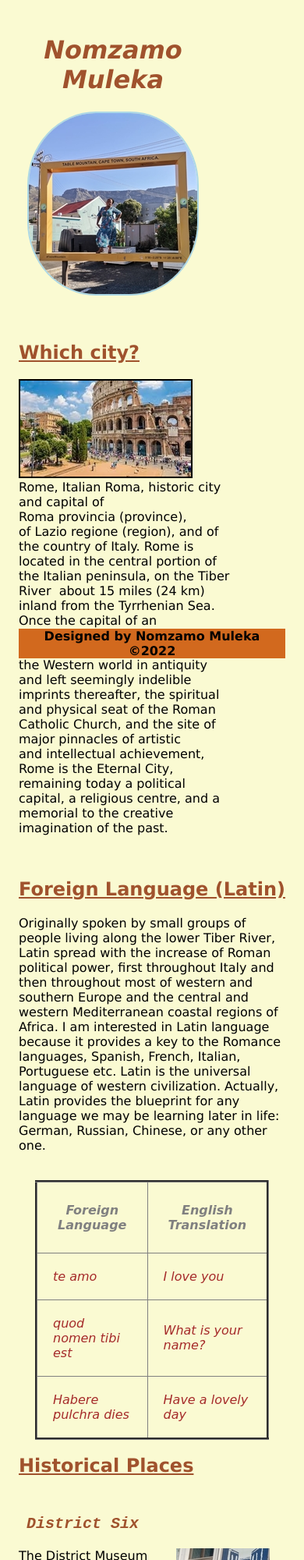
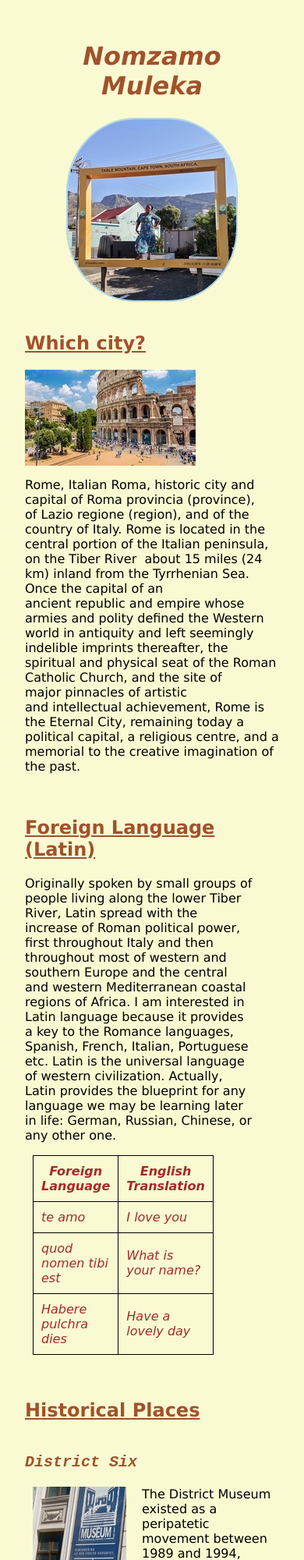
Before and after one commit to Zamoku/Responsive-Website, a plain HTML site: page index.html in a window 390 px wide. Shown: the top 2000 px of the page at 78% size. Drawn offline with Linux system fonts and the light colour scheme.

Commit message:
changes after review

```diff
--- a/Stylepage.css
+++ b/Stylepage.css
@@ -1,5 +1,5 @@
 body{
-    margin: 1.5em;
+    margin: 2em;
     padding: 0;
     font-family: Verdana, Geneva, Tahoma, sans-serif;
     background-color:lightgoldenrodyellow;
@@ -21,15 +21,19 @@ body{
     margin-right: 100px;
 
 }
+.city{
+    height: fit-content;
+}
  .city img{
     margin-right: 30px;
-    border: 2px solid black;
+    /* border: 2px solid black;  */
+    object-fit: contain;
 }
 .cityDescription{
     display: flex;
     flex-wrap: nowrap;
     flex-direction: row;
-    width: 70%;
+    width: 80%;
 
  }
 .cityDescription p{
@@ -37,42 +41,47 @@ body{
   margin-top: 2px;
 
 }
-table{
-    width: 1000px;
+table, th, td{
+    width: 700px;
     color:red;
     border-collapse: collapse;
     font-style: italic;
     font-family: cursive;
-    margin-left: auto;
-    margin-right: auto;
+    margin-left: 100px;
+    /* margin-right: auto; */
+    border: 1px solid black;
+    padding: 10px;
 }
 th{
-    height: 50px;
+    /* height: 50px; */
     color: grey;
 }
 
 .foreign{
-    max-width: 1050px;
-    height: 500px;
+    max-width: 90%;
+    /* height: 500px; */
 }
 .foreign p{
     color: black;
 }
 
  .historicalPlaces img{
-    /* padding-left: 5px; */
     padding-left: 20px;
     padding-right: 20px;
+    padding-bottom: 2px;
+    width: 120px;
+    height: 242px;
+    object-fit: cover;
 
 }
  .historicalPlaces{
      display: flex;
-     padding-top: 10px;
-     position: relative;
+     padding-top: 1px;
+     /* position: relative; */
 }
 
 .historicalPlaces h3{
-    padding-left: 10px;
+    padding-left: 40px;
     margin-left: auto;
     margin-right: auto;
     font-family:monospace;
@@ -82,6 +91,8 @@ th{
 }
 .historicalPlaces p{
    color: black;
+   padding-left: 5px;
+
 }
 .left{
  float: right;
@@ -91,7 +102,7 @@ th{
 
 }
 .footer{
-    position:sticky;
+    position:relative;
     left: 0;
     bottom: 0;
     width: 100%;
@@ -100,12 +111,10 @@ th{
     text-align: center;
 }
 
- @media (max-width: 500px){
-
+ @media screen and (max-width: 450px){
     .intro{
         flex-direction: column;
-        /* padding-left: 10px;  */
-
+         padding-left: 100px;
 
     }
     .heading{
@@ -113,32 +122,122 @@ th{
         padding-left: 100px;
     }
     .intro img{
-        margin-bottom: 20px;
+        border: 2px solid lightblue;
 
     }
     .city{
-        flex-direction: column;
+        flex-direction:column;
+        flex-wrap: wrap;
+        height: fit-content;
 
     }
     .cityDescription{
         display: flex;
         flex-wrap: wrap;
-        width: 80%;
+        width: 100%;
+        /* padding-bottom: 55px; */
 
+    }
+    .cityDescription p{
+        margin-top: 10px;
+        /* margin-bottom: 100px; */
     }
     .foreign{
         flex-direction: column;
-        height: 700px;
+        width: 100%;
+        /* height: 540px;    */
+        /* max-width: 400px; */
+        /* padding-top: 60px; */
     }
     .historicalPlaces{
         flex-direction: column;
+    }
+    .historicalPlaces h3{
+        padding-left: 0px;
+    }
+    .place{
+        flex-wrap: wrap;
+    }
+    /* .historicalPlaces p{
+        margin-top: 280px;
+     } */
+    table, th, td{
+        width: 30px;
+        height: 10px;
+        color: brown;
+        border-collapse: collapse;
+        /* margin-left: 80px; */
+        /* padding-left: 30px;
+        margin-right: auto; */
 
     }
-    table{
-        width: 300px;
-        color: brown;
-        border-collapse: collapse;
-        margin-left: auto;
-        margin-right: auto;
+    .left{
+        float: left;
+
+    }
+    .right{
+        float: left;
+
+
     }
 }
+    @media (max-width: 768px){
+        .intro{
+            flex-direction: column;
+             padding-left: 100px;
+
+        }
+        .heading{
+            text-align: center;
+            padding-left: 100px;
+        }
+        .city{
+            height: fit-content;
+
+        }
+        .cityDescription{
+            display: flex;
+            flex-wrap: wrap;
+            width: 100%;
+
+        }
+        .cityDescription p{
+            margin-top: 15px;
+        }
+        .foreign{
+            width: 100%;
+            height: fit-content;
+        }
+
+        table, th, td{
+            width: 210px;
+            height: 10px;
+            color: brown;
+            border-collapse: collapse;
+            margin-left: 10px;
+            /* padding-left: 30px;  */
+            /* margin-right: auto; */
+
+        }
+        .historicalPlaces{
+            flex-direction: column;
+        }
+        .historicalPlaces img{
+            padding-left: 10px;
+            padding-right: 20px;
+
+        }
+        .place{
+            flex-wrap: wrap;
+        }
+
+
+         .left{
+            float: left;
+
+        }
+        .right{
+            float: left;
+
+        }
+}
--- a/index.html
+++ b/index.html
@@ -8,6 +8,7 @@
     <link rel="stylesheet" href="my-webpage.html">
     <link rel="stylesheet" href="my-webpage-grid.html">
     <link rel="stylesheet" href="Stylepage.css">
+
 
     <title>Nomzamo Muleka's Webpage</title>
 </head>
@@ -61,8 +62,8 @@
                 Chinese, or any other one.
             </p>
             <!--My foreign language that I would like to learn is Latin reason is beacause my-->
-            <br>
-            <table border="3" cellpadding="20" cellspacing="15">
+        </div>
+            <table >
                 <tr>
                     <th><i>Foreign Language</i></th>
                     <th><i>English Translation</i></th>
@@ -82,15 +83,13 @@
                     <td>Habere pulchra dies</td>
                     <td>Have a lovely day</td>
 
+                </tr>
+            </table>
 
-                </tr>
-
-            </table>
-        </div>
+        <br>
         <br>
         <div class="historical">
             <h2><u>Historical Places</u></h2>
-
             <div class="historicalPlaces">
 
                 <div class="place">
--- a/my-webpage-grid.html
+++ b/my-webpage-grid.html
@@ -0,0 +1,12 @@
+<!DOCTYPE html>
+<html lang="en">
+<head>
+    <meta charset="UTF-8">
+    <meta http-equiv="X-UA-Compatible" content="IE=edge">
+    <meta name="viewport" content="width=device-width, initial-scale=1.0">
+    <title>Document</title>
+</head>
+<body>
+
+</body>
+</html>
```
